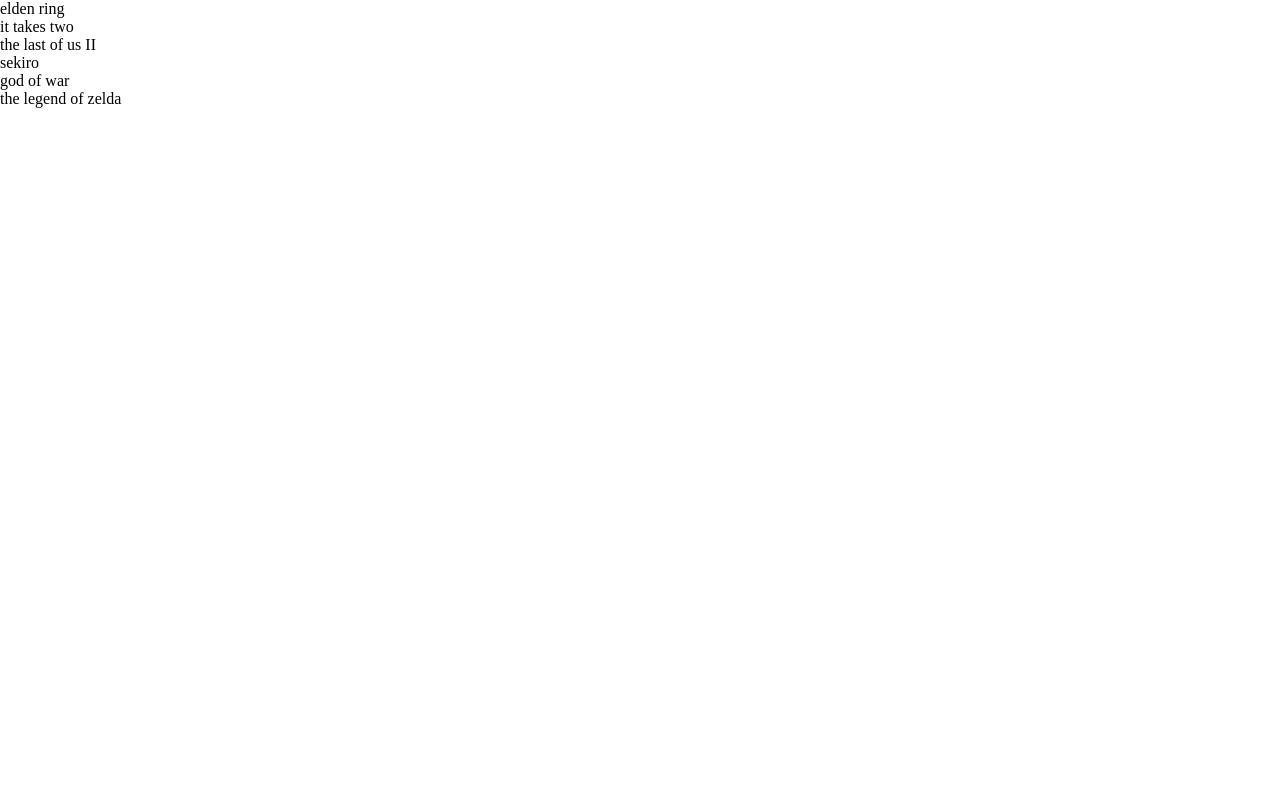
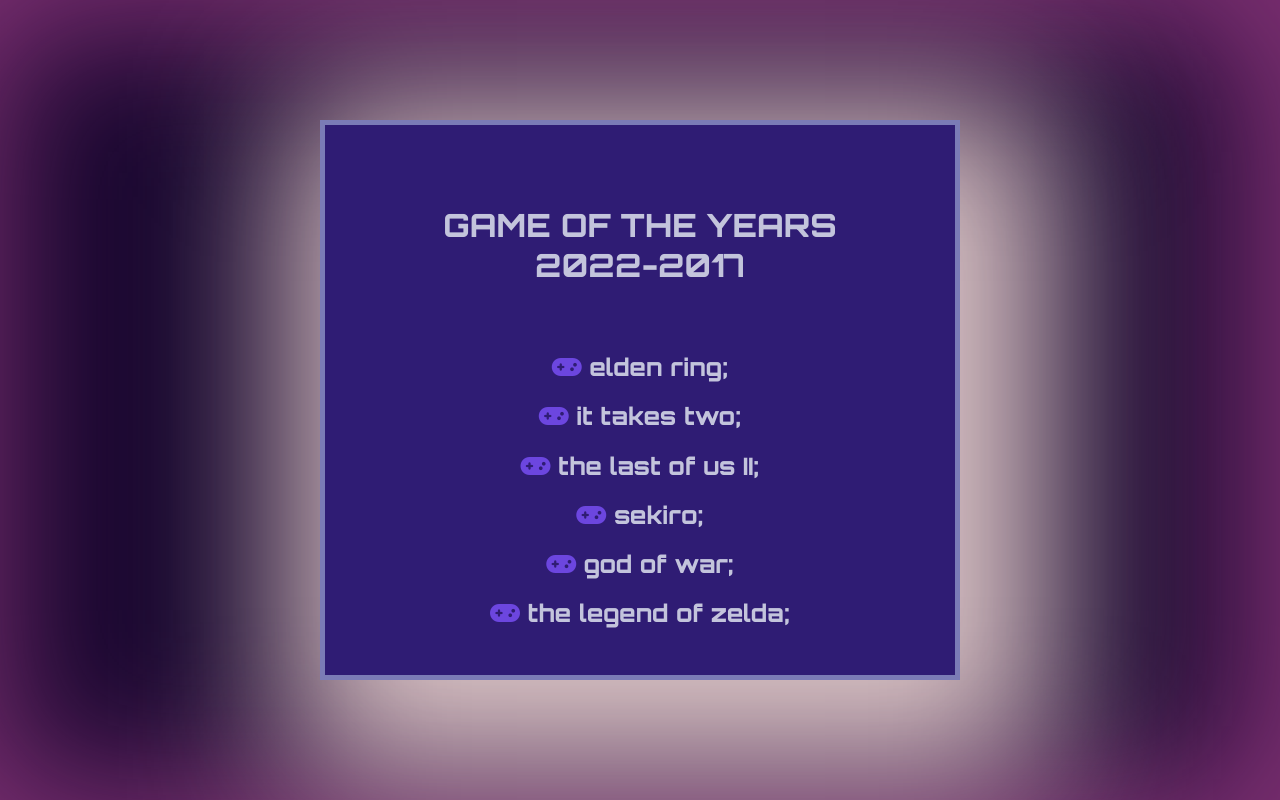
Before and after one commit to AntonelloStefania/js-lista-spesa, a plain HTML site: page index.html in a window 1280 px wide. Drawn offline with Linux system fonts and the light colour scheme.

Commit message:
[add] stile. esercizio completo

```diff
--- a/css/style.css
+++ b/css/style.css
@@ -3,3 +3,45 @@
     padding: 0;
     box-sizing: border-box;
 }
+
+body{font-family: 'Orbitron', sans-serif;}
+
+.big-container{
+    width: 100vw;
+    height: 100vh;
+    display: flex;
+    justify-content: center;
+    align-items: center;
+    background-color: #18072F;
+    box-shadow: -22px 5px 143px 24px inset #e458b581;
+}
+
+.container{
+    width: 40rem;
+    height: 35rem;
+    text-align: center;
+    background-color: #2F1C74;
+    display: flex;
+    flex-direction: column;
+    align-items: center;
+    padding-top: 5rem;
+    border: 5px solid #7B7BB6;
+    box-shadow: 30px 39px 150px 60px #DDC6C7;
+}
+
+h1{
+    color:#C3C4DC
+}
+
+.lista-goty{
+    margin-top: 3rem;
+    font-weight: bold;
+    list-style-type:disc;
+    color: #C3C4DC;
+    list-style-type: none;
+}
+
+.lista-goty li{
+    margin: 1.2rem 0;
+    font-size: 1.5rem;
+}
--- a/index.html
+++ b/index.html
@@ -4,15 +4,20 @@
     <meta charset="UTF-8">
     <meta http-equiv="X-UA-Compatible" content="IE=edge">
     <meta name="viewport" content="width=device-width, initial-scale=1.0">
+    <link rel="stylesheet" href="https://cdnjs.cloudflare.com/ajax/libs/font-awesome/6.4.0/css/all.min.css" integrity="sha512-iecdLmaskl7CVkqkXNQ/ZH/XLlvWZOJyj7Yy7tcenmpD1ypASozpmT/E0iPtmFIB46ZmdtAc9eNBvH0H/ZpiBw==" crossorigin="anonymous" referrerpolicy="no-referrer" />
+    <link rel="preconnect" href="https://fonts.googleapis.com">
+<link rel="preconnect" href="https://fonts.gstatic.com" crossorigin>
+<link href="https://fonts.googleapis.com/css2?family=Orbitron:wght@400;600;800&display=swap" rel="stylesheet">
     <link rel="stylesheet" href="./css/style.css">
     <script defer src="./js/script.js"></script>
     <title>lista spesa</title>
 </head>
 <body>
-    <div class="container">
-        <ul class="lista-goty">
-
-        </ul>
+    <div class="big-container">
+        <div class="container">
+            <h1>GAME OF THE YEARS <br> 2022-2017</h1>
+            <ul class="lista-goty"></ul>
+        </div>
     </div>
 </body>
 </html>
--- a/js/script.js
+++ b/js/script.js
@@ -1,10 +1,10 @@
 let goty = [
-    'elden ring',
-    'it takes two',
-    'the last of us II',
-    'sekiro',
-    'god of war',
-    'the legend of zelda'
+    'elden ring;',
+    'it takes two;',
+    'the last of us II;',
+    'sekiro;',
+    'god of war;',
+    'the legend of zelda;'
 ]
 
 let lista_goty = document.querySelector('.lista-goty');
@@ -13,5 +13,5 @@
 while(i < goty.length){
    let game = goty[i]
    i++;
-   lista_goty.innerHTML +=`<li>${game}</li>`;
+   lista_goty.innerHTML +=`<li><i class="fa-solid fa-gamepad" style="color: #6C46DF;"></i> ${game}</li>`;
 }
```
